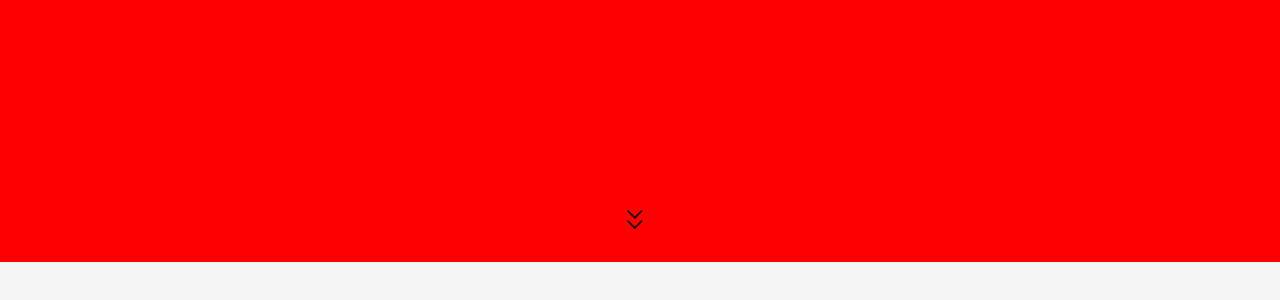
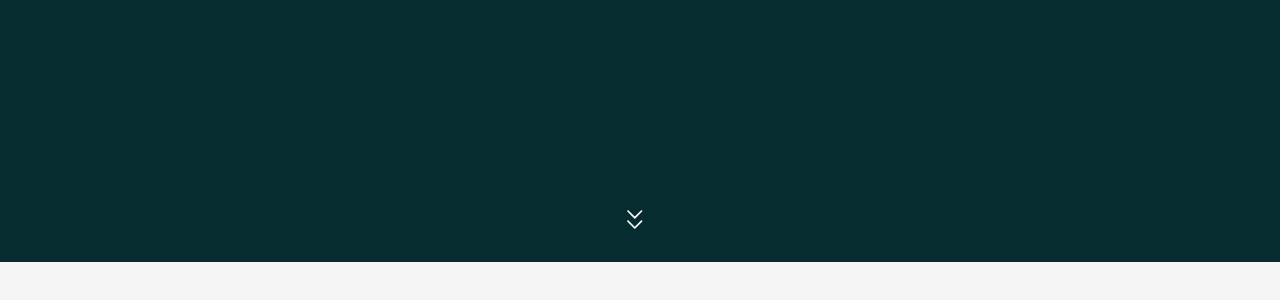
Before and after one commit to Adriantutuianu/personal-website, a React (Create React App) app: page / in a window 1280 px wide. Shown: the part 2138-2438 px from the top of the page. Built offline with nearby package versions, Linux system fonts and the light colour scheme.

Commit message:
Style projects section

```diff
--- a/src/Sections/projects.scss
+++ b/src/Sections/projects.scss
@@ -1,3 +1,6 @@
 #projects {
-  background: red;
+  background: var(--primary-color);
+  .arrow-scroll {
+    color: var(--fourth-color);
+  }
 }
```
